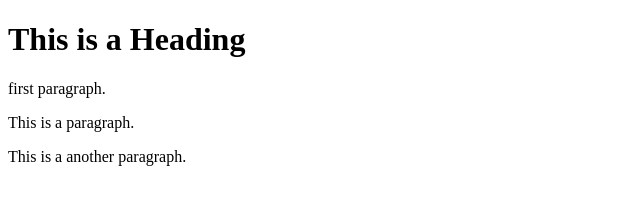
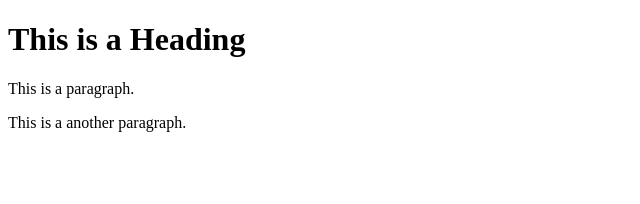
Before and after one commit to CobaltSoixante/learning-git, a plain HTML site: page index.html in a window 1280 px wide. Shown: the whole page, without its empty margins (0-640 px from the left). Drawn offline with Linux system fonts and the light colour scheme.

```diff
--- a/index.html
+++ b/index.html
@@ -5,7 +5,6 @@
 </head>
 <body>
   <h1>This is a Heading</h1>
-  <p>first paragraph.</p>
   <p>This is a paragraph.</p>
   <p>This is a another paragraph.</p>
 </body>
```
